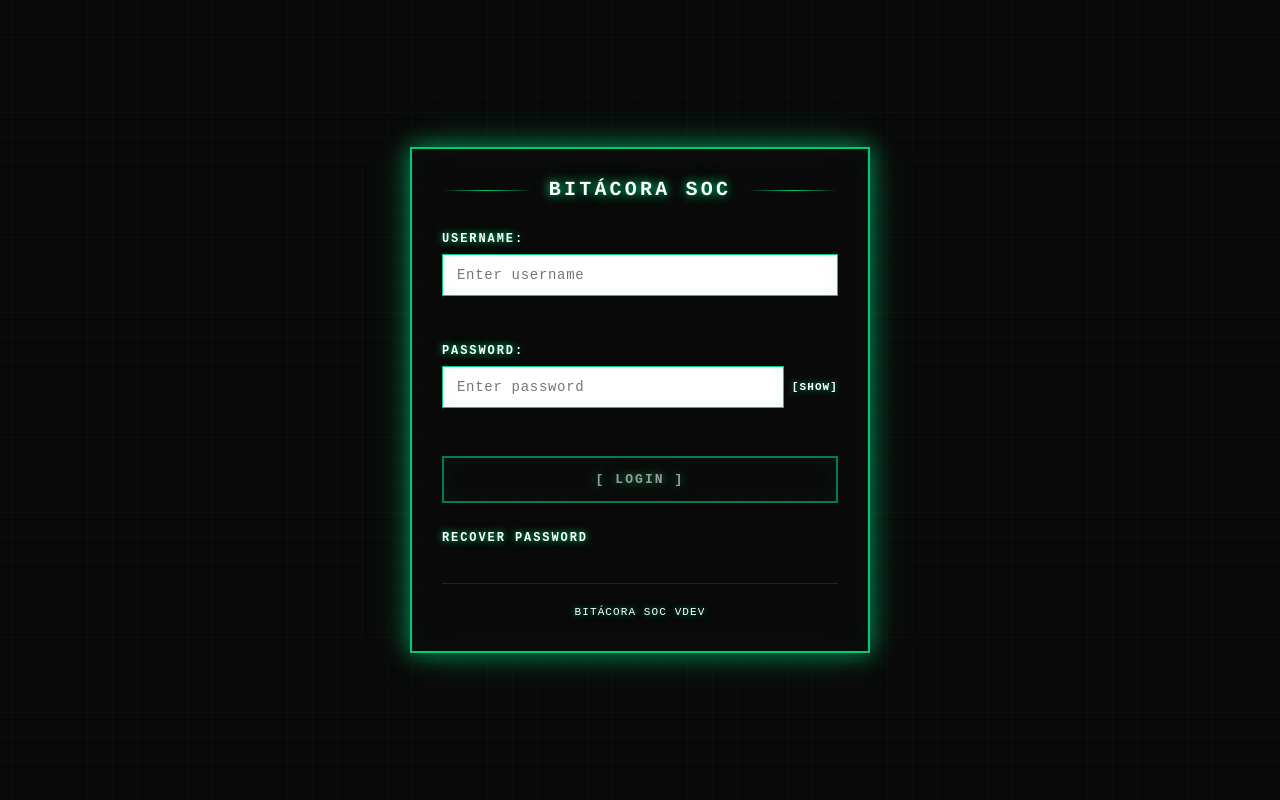
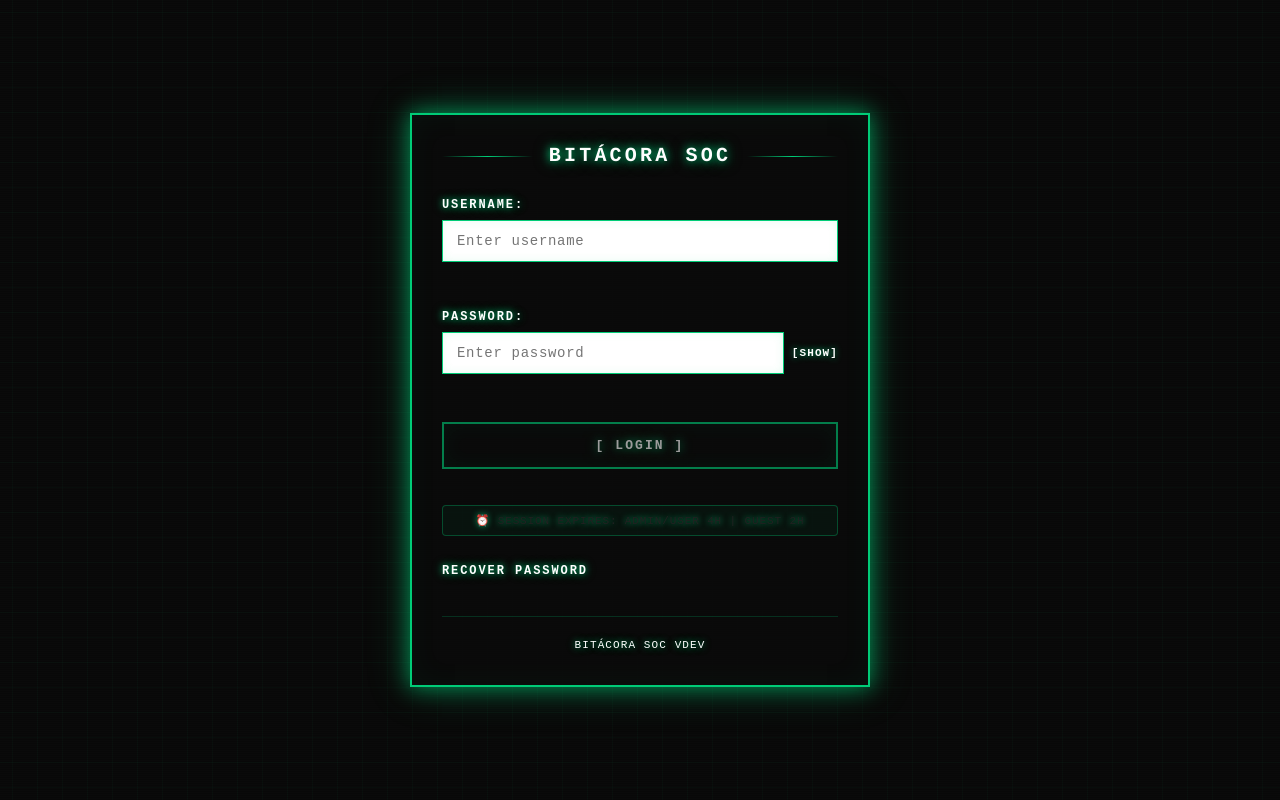
Before and after one commit to cdc-netics/BitacoraSOC, an Angular app in the folder frontend/: page /login in a window 1280 px wide. Built offline with nearby package versions, Linux system fonts and the light colour scheme; no server answers.

Commit message:
mejoras de tiempos

```diff
--- a/frontend/src/app/pages/auth/forgot-password/forgot-password.component.html
+++ b/frontend/src/app/pages/auth/forgot-password/forgot-password.component.html
@@ -11,6 +11,9 @@
       <div *ngIf="!emailSent" class="form-container">
         <p class="instruction-text">
           Ingresa tu correo electrónico y te enviaremos instrucciones para restablecer tu contraseña.
+        </p>
+        <p class="warning-text">
+          ⏰ El enlace expirará en <strong>5 minutos</strong> por seguridad.
         </p>
 
         <form [formGroup]="forgotForm" (ngSubmit)="onSubmit()">
--- a/frontend/src/app/pages/auth/forgot-password/forgot-password.component.scss
+++ b/frontend/src/app/pages/auth/forgot-password/forgot-password.component.scss
@@ -38,10 +38,24 @@ mat-card-title {
 }
 
 .instruction-text {
-  margin-bottom: 24px;
+  margin-bottom: 12px;
   color: var(--text-secondary);
   line-height: 1.5;
   font-size: 14px;
+}
+
+.warning-text {
+  margin-bottom: 24px;
+  padding: 12px;
+  background-color: rgba(255, 152, 0, 0.1);
+  border-left: 4px solid #ff9800;
+  color: var(--text-primary);
+  font-size: 13px;
+  border-radius: 4px;
+
+  strong {
+    color: #ff9800;
+  }
 }
 
 .full-width {
--- a/frontend/src/app/pages/login/login.component.html
+++ b/frontend/src/app/pages/login/login.component.html
@@ -93,6 +93,11 @@
           <span *ngIf="!loading">[ LOGIN ]</span>
           <span *ngIf="loading" class="pulse">[ AUTHENTICATING... ]</span>
         </button>
+
+        <!-- Session info -->
+        <div class="session-info">
+          ⏰ SESSION EXPIRES: ADMIN/USER 4H | GUEST 2H
+        </div>
       </form>
 
       <!-- Recovery link -->
--- a/frontend/src/app/pages/login/login.component.scss
+++ b/frontend/src/app/pages/login/login.component.scss
@@ -405,6 +405,21 @@ $crt-font: 'Courier New', monospace;
   }
 }
 
+// Session info
+.session-info {
+  margin-top: 16px;
+  padding: 8px 12px;
+  text-align: center;
+  font-family: $crt-font;
+  font-size: 11px;
+  letter-spacing: 0.08em;
+  color: #00cc77;
+  background-color: rgba(0, 204, 119, 0.05);
+  border: 1px solid rgba(0, 204, 119, 0.3);
+  border-radius: 4px;
+  text-shadow: 0 0 6px rgba(0, 255, 153, 0.6);
+}
+
 // Recovery link
 .recover-link {
   background: none;
```
Also changed, not shown: 1 other file (tests, documents, lock files or other folders).
